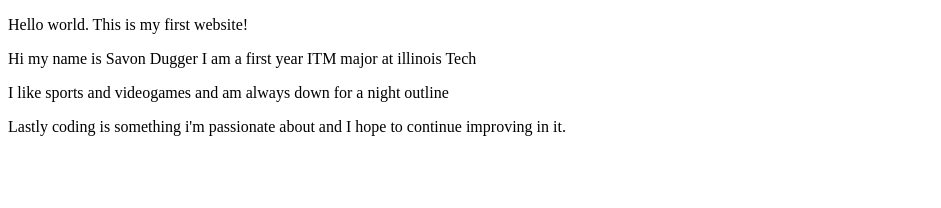
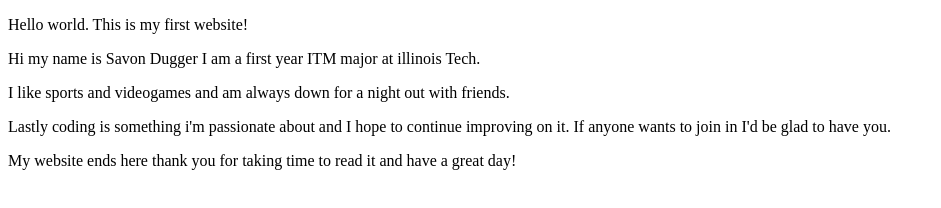
Before and after one commit to Grasaia/Lab1, a plain HTML site: page index.html.html in a window 1280 px wide. Shown: the whole page, without its empty margins (0-941 px from the left). Drawn offline with Linux system fonts and the light colour scheme.

Commit message:
last updt hopefully for lab 1

```diff
--- a/index.html.html
+++ b/index.html.html
@@ -6,8 +6,9 @@
 </head>
 <body>
   <p>Hello world. This is my first website!</p>
-  <p>Hi my name is Savon Dugger I am a first year ITM major at illinois Tech<p>
-  <p>I like sports and videogames and am always down for a night outline</p>
-  <p>Lastly coding is something i'm passionate about and I hope to continue improving in it.<p>
+  <p>Hi my name is Savon Dugger I am a first year ITM major at illinois Tech.<p>
+  <p>I like sports and videogames and am always down for a night out with friends.</p>
+  <p>Lastly coding is something i'm passionate about and I hope to continue improving on it. If anyone wants to join in I'd be glad to have you.<p>
+  <p>My website ends here thank you for taking time to read it and have a great day!<p>
 </body>
 </html>
```
